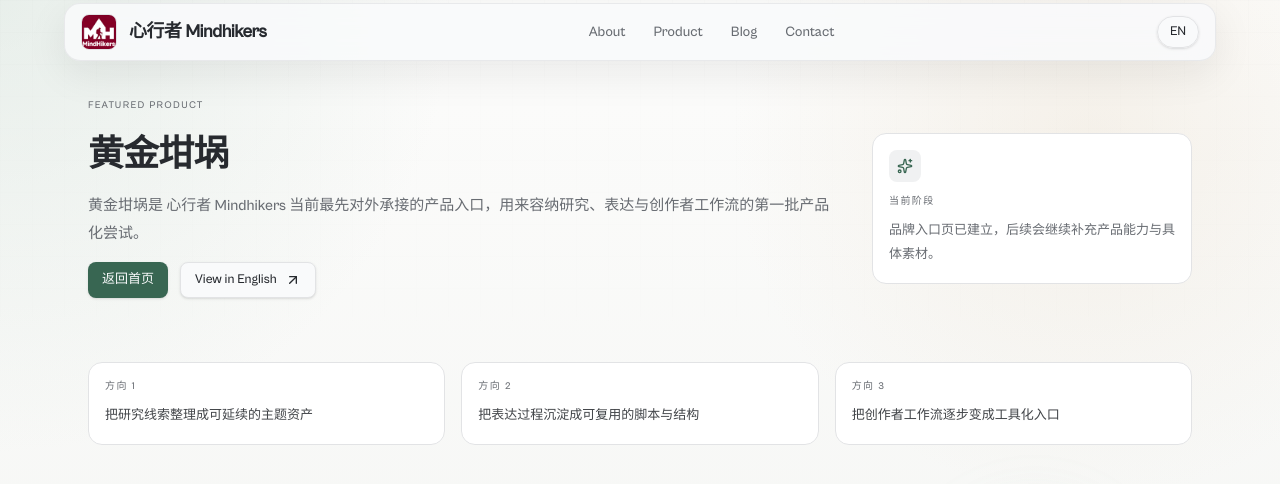
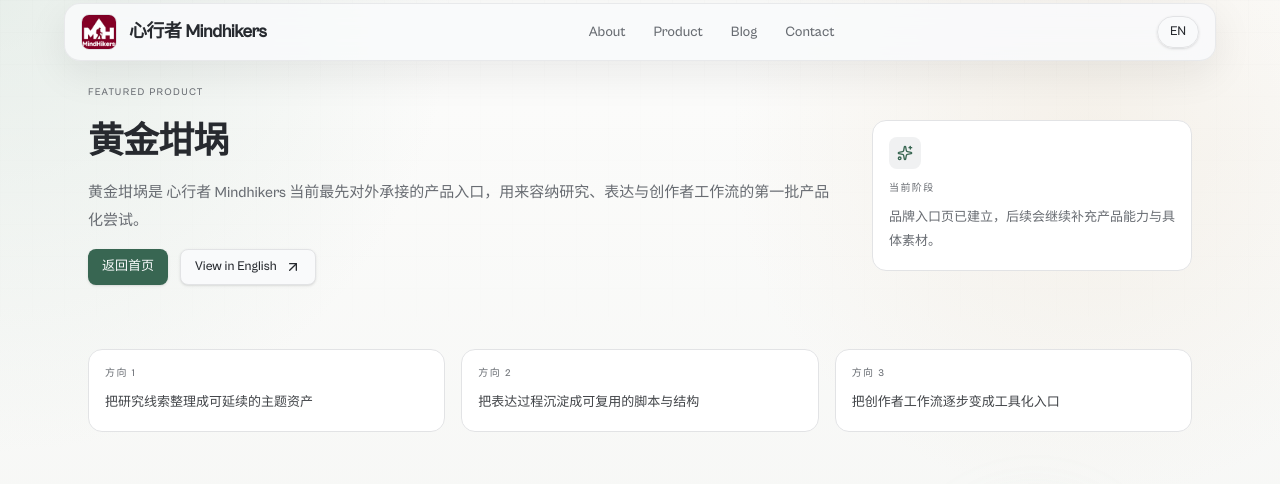
Before and after one commit to freestone16/Mindhikers-Home, a Next.js app: page /golden-crucible in a window 1280 px wide. Shown: the top 484 px of the page. Built offline with nearby package versions, Linux system fonts and the light colour scheme.

Commit message:
refs MIN-164 fix: further reduce top padding for EN page

```diff
--- a/src/app/layout.tsx
+++ b/src/app/layout.tsx
@@ -79,7 +79,7 @@
       >
         <ThemeProvider attribute="class" defaultTheme="light">
           <Navbar />
-          <div className="relative z-10 mx-auto max-w-6xl px-5 pb-20 pt-[3.2rem] sm:px-6 sm:pt-[3.6rem]">
+          <div className="relative z-10 mx-auto max-w-6xl px-5 pb-20 pt-[2.4rem] sm:px-6 sm:pt-[2.8rem]">
             {children}
           </div>
         </ThemeProvider>
```
